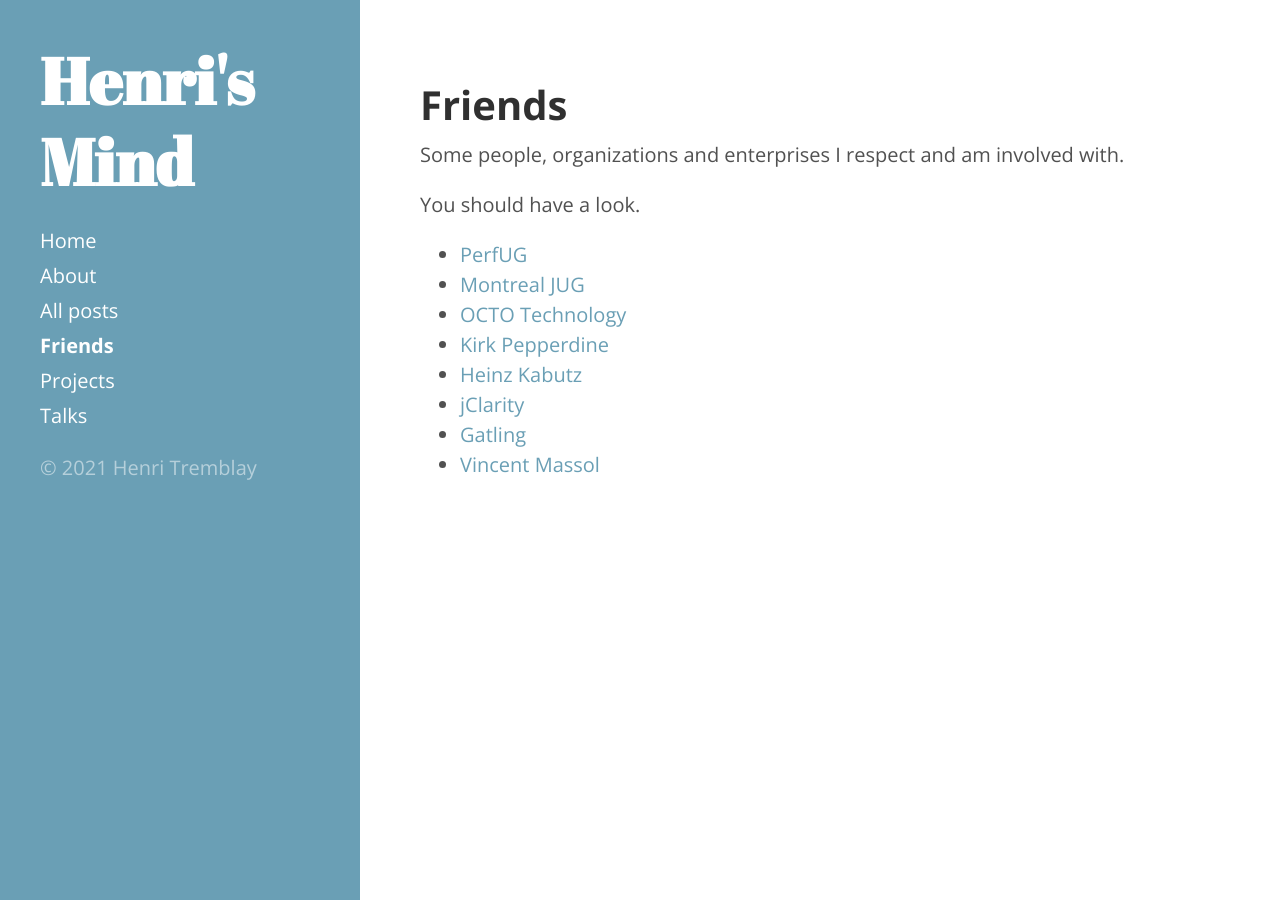
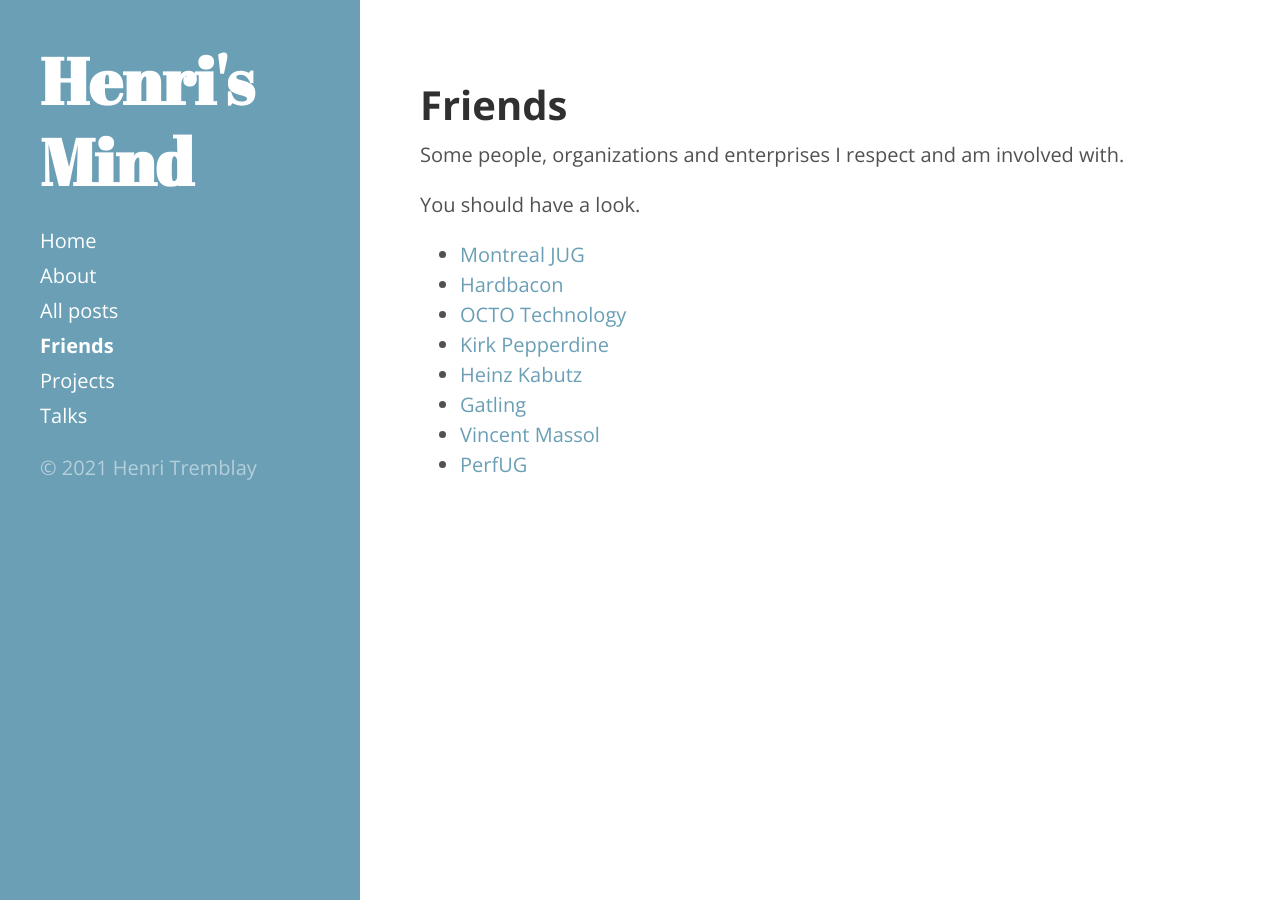
Before and after one commit to henri-tremblay/henri.github.io, a Jekyll site: the page built from friends.md, in a window 1280 px wide. Built offline with Jekyll 4.4.1, drawn with Linux system fonts in a browser that asks for light colours.

Commit message:
Add Hardbacon to friends

```diff
--- a/friends.md
+++ b/friends.md
@@ -7,11 +7,11 @@ Some people, organizations and enterprises I respect and am involved with.
 
 You should have a look.
 
-* [PerfUG](http://perfug.github.io)
 * [Montreal JUG](http://www.montreal-jug.org)
+* [Hardbacon](https://hardbacon.ca/)
 * [OCTO Technology](http://octo.com)
 * [Kirk Pepperdine](http://www.kodewerk.com)
 * [Heinz Kabutz](http://www.javaspecialists.eu)
-* [jClarity](https://www.jclarity.com)
 * [Gatling](http://gatling.io)
 * [Vincent Massol](http://massol.myxwiki.org)
+* [PerfUG](http://perfug.github.io)
```
